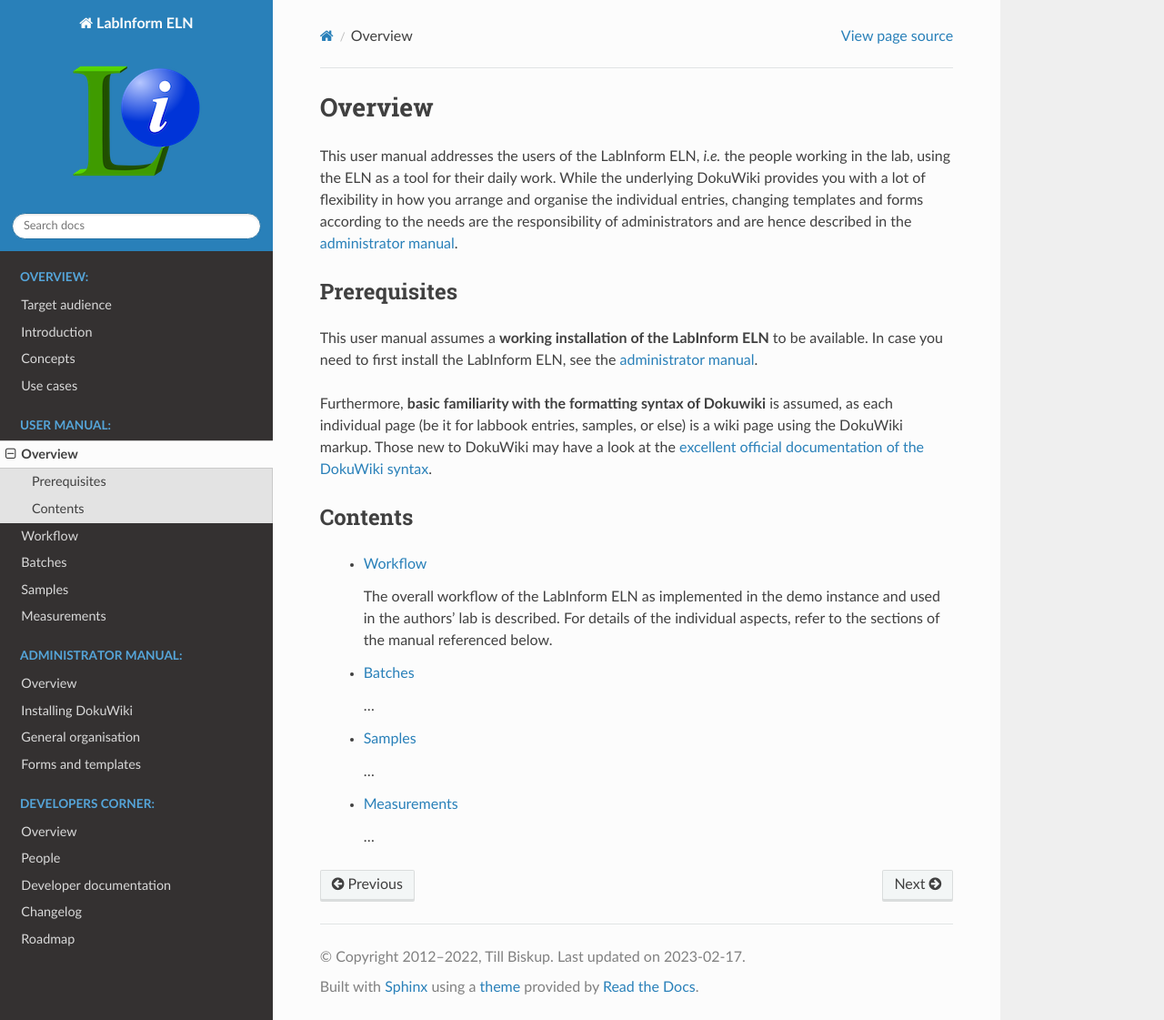
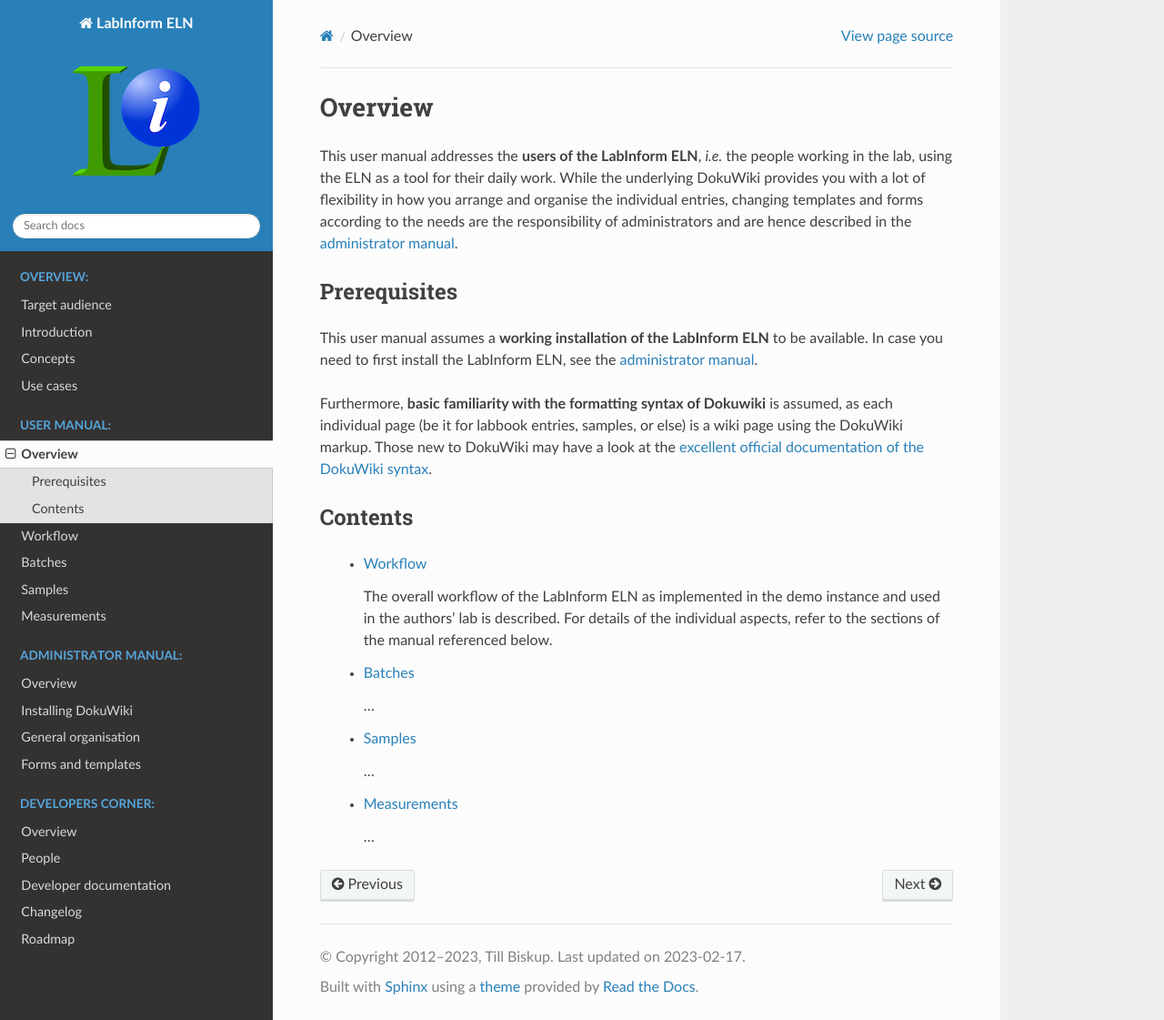
Before and after one commit to tillbiskup/labinform-eln, a Sphinx documentation site: the page built from docs/user/index.rst, in a window 1280 px wide and 1121 px high. Shown: the whole window at 91% size. Built offline with Sphinx 7.4.7 and the Read the Docs theme 2.0.0, drawn with Linux system fonts in a browser that asks for light colours.

Commit message:
Update date; changed version to development version

```diff
--- a/docs/conf.py
+++ b/docs/conf.py
@@ -14,7 +14,7 @@
     release_ = version_file.read().strip()
 
 project = 'LabInform ELN'
-copyright = '2012–2022, Till Biskup'
+copyright = '2012–2023, Till Biskup'
 author = 'Till Biskup'
 
 # The short X.Y version
--- a/docs/user/index.rst
+++ b/docs/user/index.rst
@@ -2,7 +2,7 @@
 Overview
 ========
 
-This user manual addresses the users of the LabInform ELN, *i.e.* the people working in the lab, using the ELN as a tool for their daily work. While the underlying DokuWiki provides you with a lot of flexibility in how you arrange and organise the individual entries, changing templates and forms according to the needs are the responsibility of administrators and are hence described in the :doc:`administrator manual </admin/index>`.
+This user manual addresses the **users of the LabInform ELN**, *i.e.* the people working in the lab, using the ELN as a tool for their daily work. While the underlying DokuWiki provides you with a lot of flexibility in how you arrange and organise the individual entries, changing templates and forms according to the needs are the responsibility of administrators and are hence described in the :doc:`administrator manual </admin/index>`.
 
 
 Prerequisites
```
Also changed, not shown: 1 other file.
